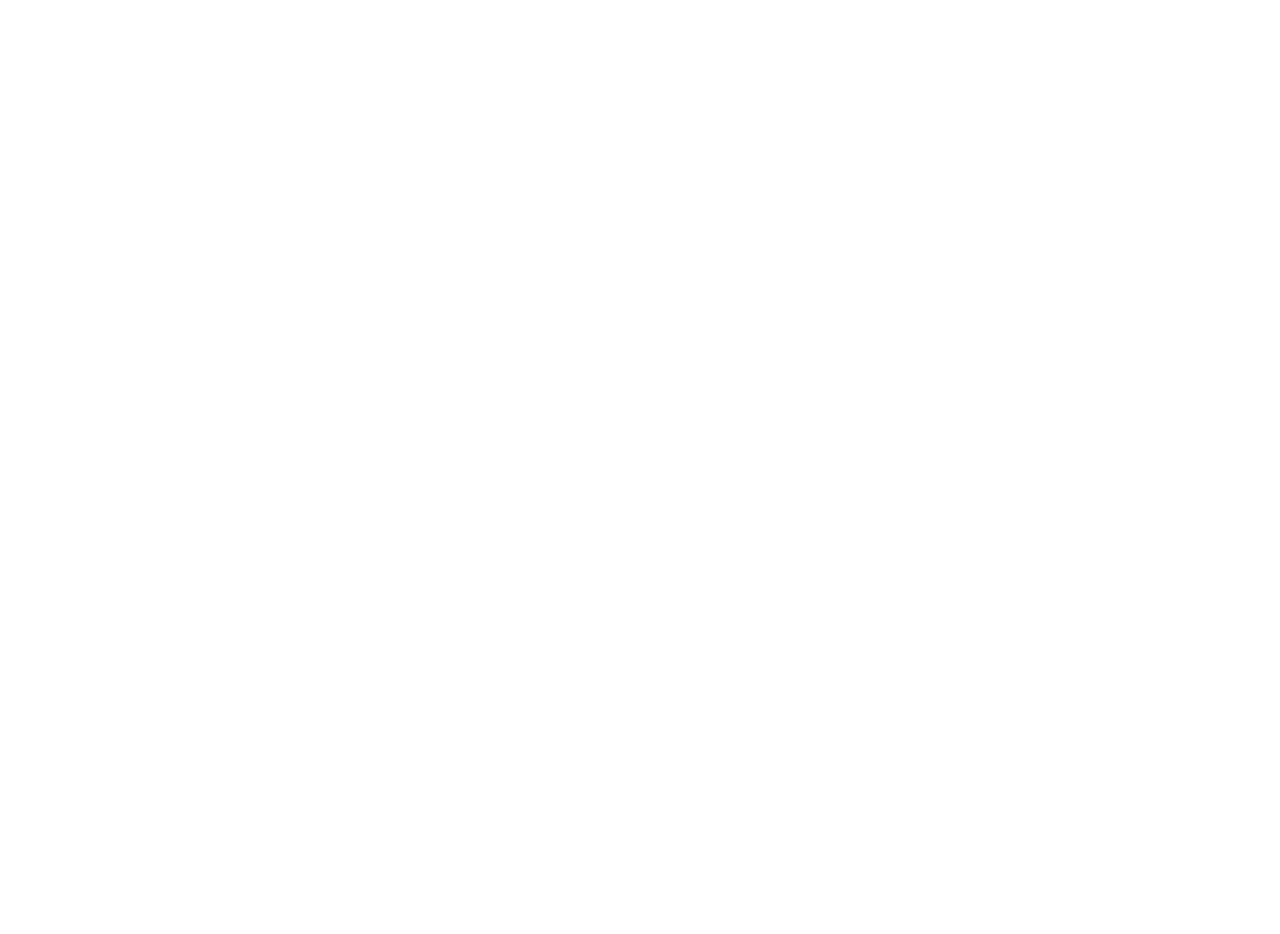
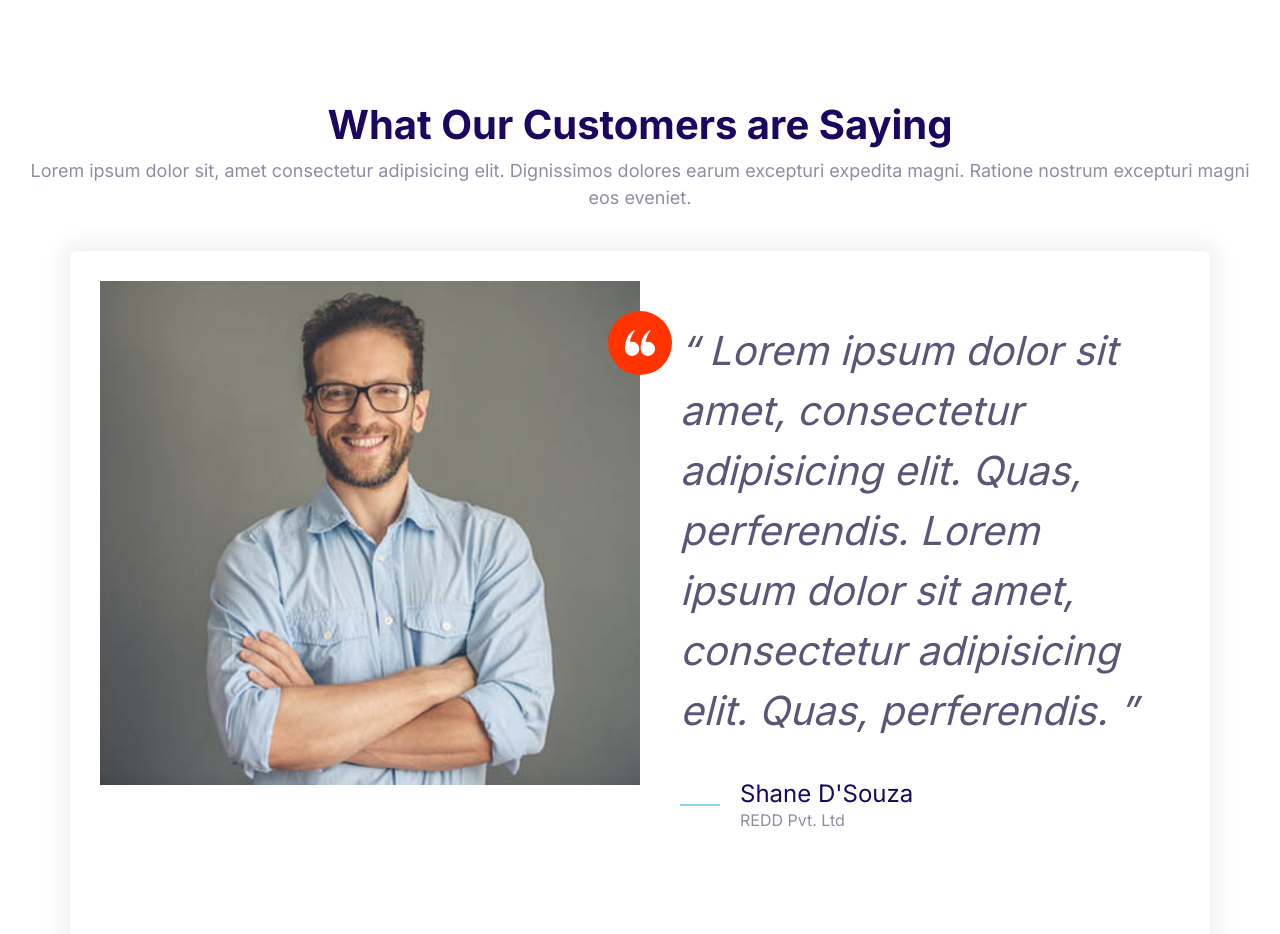
Before and after one commit to shane-png/website-practise, a plain HTML site: page index.html in a window 1280 px wide. Before the commit the page ends 800 px from the top, so only its background shows below. Drawn offline with Linux system fonts and the light colour scheme.

Commit message:
Testimonial Block

```diff
--- a/index.html
+++ b/index.html
@@ -15,7 +15,56 @@
     <title>Shane Project</title>
   </head>
   <body>
+    <section class="block">
+      <header class="block__header">
+        <h2>What Our Customers are Saying</h2>
+        <p>
+          Lorem ipsum dolor sit, amet consectetur adipisicing elit. Dignissimos
+          dolores earum excepturi expedita magni. Ratione nostrum excepturi
+          magni eos eveniet.
+        </p>
+      </header>
+      <div class="container">
+        <div class="card testimonial">
+          <div class="grid grid--1x2">
+            <div class="testimonial__image">
+              <img
+                src="./assets/images/testimonial.jpg"
+                alt="A happy customer."
+              />
+              <span class="icon-container icon-container--accent">
+                <svg class="icon icon--white icon--small">
+                  <use xlink:href="./assets/icons/sprite (1).svg#quotes"></use>
+                </svg>
+              </span>
+            </div>
 
+            <blockquote class="quote">
+              <p class="quote__text">
+                Lorem ipsum dolor sit amet, consectetur adipisicing elit. Quas,
+                perferendis. Lorem ipsum dolor sit amet, consectetur adipisicing
+                elit. Quas, perferendis.
+              </p>
+              <footer>
+                <div class="media">
+                  <div class="media__image">
+                    <svg class="icon icon--primary quote__line">
+                      <use
+                        xlink:href="./assets/icons/sprite (1).svg#line"
+                      ></use>
+                    </svg>
+                  </div>
+                  <div class="media__body">
+                    <h3 class="media__title quote__author">Shane D'Souza</h3>
+                    <p>REDD Pvt. Ltd</p>
+                  </div>
+                </div>
+              </footer>
+            </blockquote>
+          </div>
+        </div>
+      </div>
+    </section>
 
     <script src="./js/main.js"></script>
   </body>
--- a/styles/styles.css
+++ b/styles/styles.css
@@ -570,6 +570,7 @@
 
 .block__header{
     text-align: center;
+    margin-bottom: 4rem;
 }
 
 .block__heading{
```
Also changed, not shown: components/testimonialBlock.html (added, +45 -0 lines).
